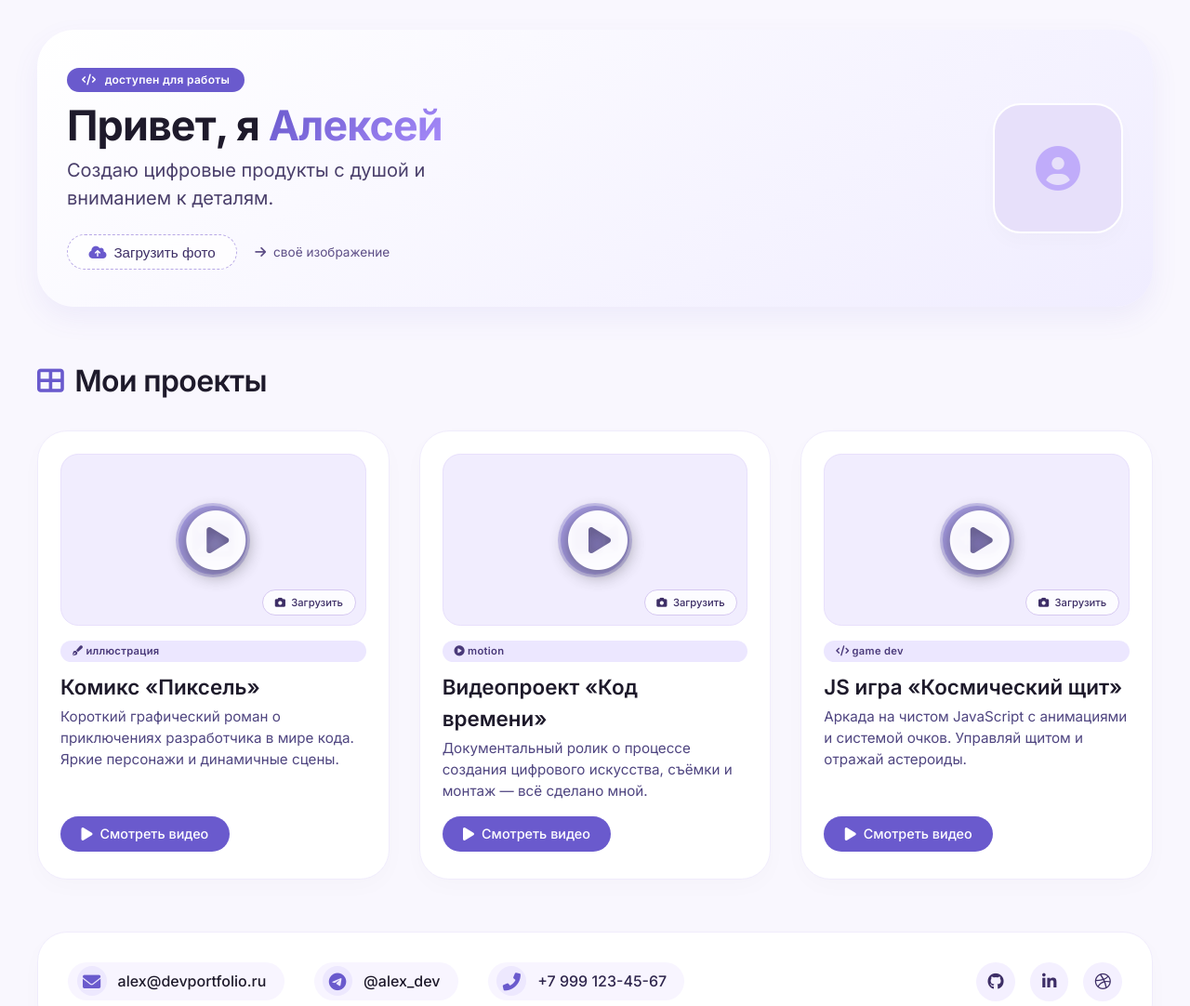
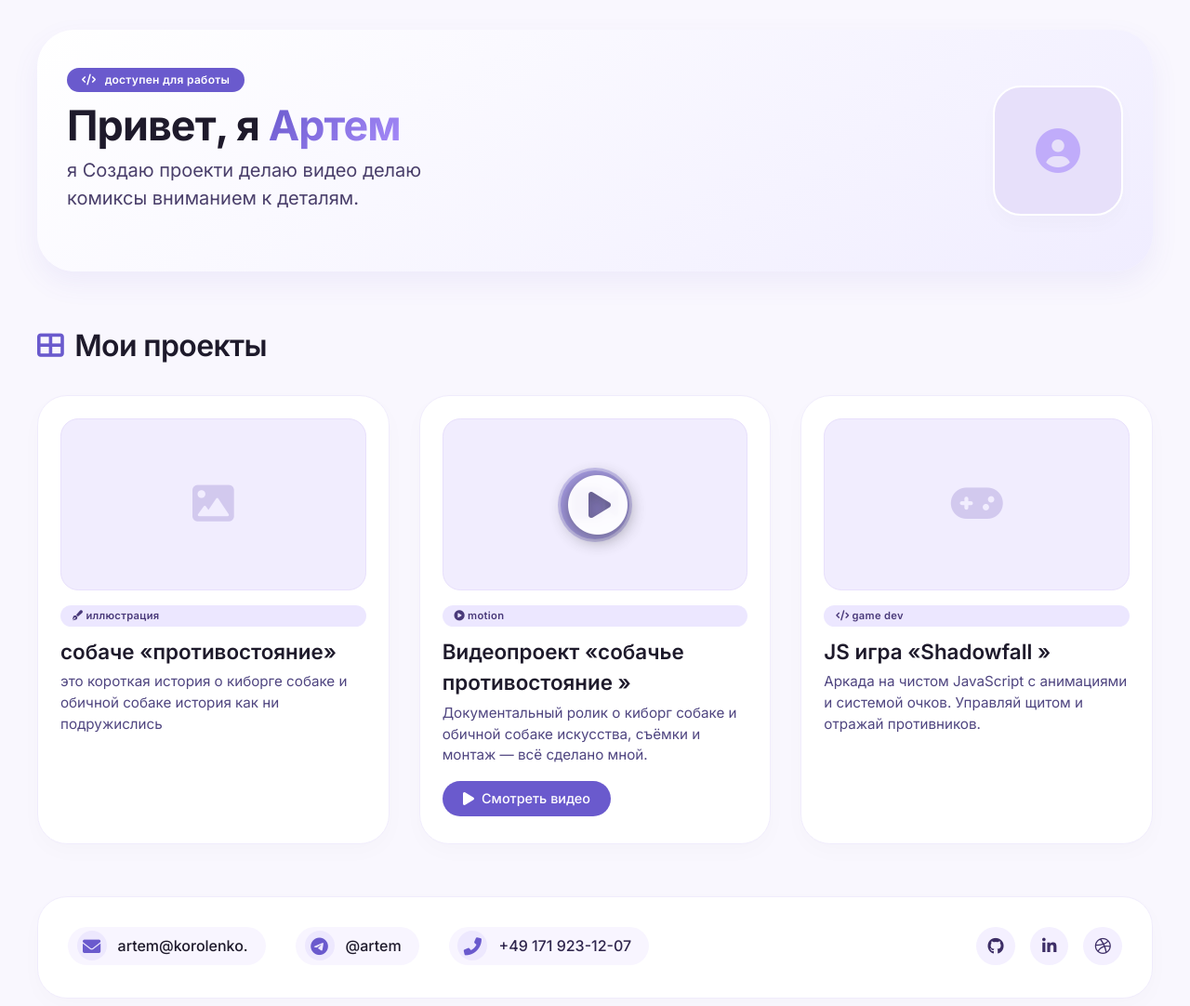
Before and after one commit to korlenkoartem73-beep/rtsproject, a plain HTML site: page index.html in a window 1280 px wide. Shown: the whole page at 93% size. Drawn offline with Linux system fonts and the light colour scheme.

Commit message:
Update index.html

```diff
--- a/index.html
+++ b/index.html
@@ -1,4 +1,4 @@
-<!DOCTYPE html>
+	<!DOCTYPE html>
 <html lang="ru">
 <head>
   <meta charset="UTF-8" />
@@ -17,15 +17,9 @@
   <section class="hero">
     <div class="hero-content">
       <div class="badge"><i class="fas fa-code"></i> доступен для работы</div>
-      <h1>Привет, я <span>Алексей</span></h1>
-      <p class="slogan">Создаю цифровые продукты с душой и вниманием к деталям.</p>
-      <div class="hero-upload">
-        <div class="upload-btn-wrapper">
-          <button class="btn-upload"><i class="fas fa-cloud-upload-alt"></i> Загрузить фото</button>
-          <input type="file" id="heroUpload" accept="image/*" />
-        </div>
-        <span class="hint"><i class="fas fa-arrow-right"></i> своё изображение</span>
-      </div>
+      <h1>Привет, я <span>Артем</span></h1>
+      <p class="slogan">я Создаю проекти делаю видео делаю комиксы  вниманием к деталям.</p>
+      <!-- Кнопка загрузки фото УДАЛЕНА -->
     </div>
     <div class="hero-preview" id="heroPreview">
       <i class="fas fa-user-circle placeholder-icon"></i>
@@ -37,47 +31,31 @@
   <h2 class="section-title"><i class="fas fa-th-large"></i> Мои проекты</h2>
   <div class="projects-grid">
 
-    <!-- Проект 1: Комикс -->
+    <!-- Проект 1: Комикс (только картинка, без видео) -->
     <div class="project-card" data-project="comic">
       <div class="project-image" id="projectImage1">
         <i class="fas fa-image placeholder-icon"></i>
         <img id="projectImg1" style="display: none;" alt="комикс" />
-        <div class="project-upload">
-          <i class="fas fa-camera"></i> Загрузить
-          <input type="file" accept="image/*" class="projectFileInput" data-target="projectImg1" data-preview="projectImage1" />
-        </div>
-        <!-- 🎬 КНОПКА ВИДЕО НА ИЗОБРАЖЕНИИ -->
-        <a href="#" class="project-video-btn" data-video="comic">
-          <i class="fas fa-play-circle"></i>
-        </a>
       </div>
       <span class="project-tag"><i class="fas fa-pen-fancy"></i> иллюстрация</span>
-      <h3>Комикс «Пиксель»</h3>
-      <p>Короткий графический роман о приключениях разработчика в мире кода. Яркие персонажи и динамичные сцены.</p>
-      <div class="project-links">
-        <a href="#" class="video-link" data-video="comic">
-          <i class="fas fa-play"></i> Смотреть видео
-        </a>
-      </div>
+      <h3>собаче «противостояние»</h3>
+      <p> это короткая история о киборге собаке и обичной собаке история как ни подружислись
+        </p>
     </div>
 
-    <!-- Проект 2: Видеопроект -->
+    <!-- Проект 2: Видеопроект (только здесь видео) -->
     <div class="project-card" data-project="video">
       <div class="project-image" id="projectImage2">
         <i class="fas fa-video placeholder-icon"></i>
         <img id="projectImg2" style="display: none;" alt="видеопроект" />
-        <div class="project-upload">
-          <i class="fas fa-camera"></i> Загрузить
-          <input type="file" accept="image/*" class="projectFileInput" data-target="projectImg2" data-preview="projectImage2" />
-        </div>
         <!-- 🎬 КНОПКА ВИДЕО НА ИЗОБРАЖЕНИИ -->
         <a href="#" class="project-video-btn" data-video="video">
           <i class="fas fa-play-circle"></i>
         </a>
       </div>
       <span class="project-tag"><i class="fas fa-play-circle"></i> motion</span>
-      <h3>Видеопроект «Код времени»</h3>
-      <p>Документальный ролик о процессе создания цифрового искусства, съёмки и монтаж — всё сделано мной.</p>
+      <h3>Видеопроект «собачье противостояние  »</h3>
+      <p>Документальный ролик о киборг собаке и обичной собаке   искусства, съёмки и монтаж — всё сделано мной.</p>
       <div class="project-links">
         <a href="#" class="video-link" data-video="video">
           <i class="fas fa-play"></i> Смотреть видео
@@ -85,28 +63,15 @@
       </div>
     </div>
 
-    <!-- Проект 3: JS игра -->
+    <!-- Проект 3: JS игра (только картинка, без видео) -->
     <div class="project-card" data-project="game">
       <div class="project-image" id="projectImage3">
         <i class="fas fa-gamepad placeholder-icon"></i>
         <img id="projectImg3" style="display: none;" alt="js игра" />
-        <div class="project-upload">
-          <i class="fas fa-camera"></i> Загрузить
-          <input type="file" accept="image/*" class="projectFileInput" data-target="projectImg3" data-preview="projectImage3" />
-        </div>
-        <!-- 🎬 КНОПКА ВИДЕО НА ИЗОБРАЖЕНИИ -->
-        <a href="#" class="project-video-btn" data-video="game">
-          <i class="fas fa-play-circle"></i>
-        </a>
       </div>
       <span class="project-tag"><i class="fas fa-code"></i> game dev</span>
-      <h3>JS игра «Космический щит»</h3>
-      <p>Аркада на чистом JavaScript с анимациями и системой очков. Управляй щитом и отражай астероиды.</p>
-      <div class="project-links">
-        <a href="#" class="video-link" data-video="game">
-          <i class="fas fa-play"></i> Смотреть видео
-        </a>
-      </div>
+      <h3>JS игра «Shadowfall »</h3>
+      <p>Аркада на чистом JavaScript с анимациями и системой очков. Управляй щитом и отражай противников.</p>
     </div>
   </div>
 
@@ -116,15 +81,15 @@
       <div class="contacts-info">
         <div class="contact-item">
           <i class="fas fa-envelope"></i>
-          <a href="mailto:alex@devportfolio.ru">alex@devportfolio.ru</a>
+          <a href="mailto:alex@devportfolio.ru">artem@korolenko.</a>
         </div>
         <div class="contact-item">
           <i class="fab fa-telegram-plane"></i>
-          <a href="#">@alex_dev</a>
+          <a href="#">@artem</a>
         </div>
         <div class="contact-item">
           <i class="fas fa-phone-alt"></i>
-          <span>+7 999 123-45-67</span>
+          <span>+49 171 923-12-07</span>
         </div>
       </div>
       <div class="contact-social">
```
